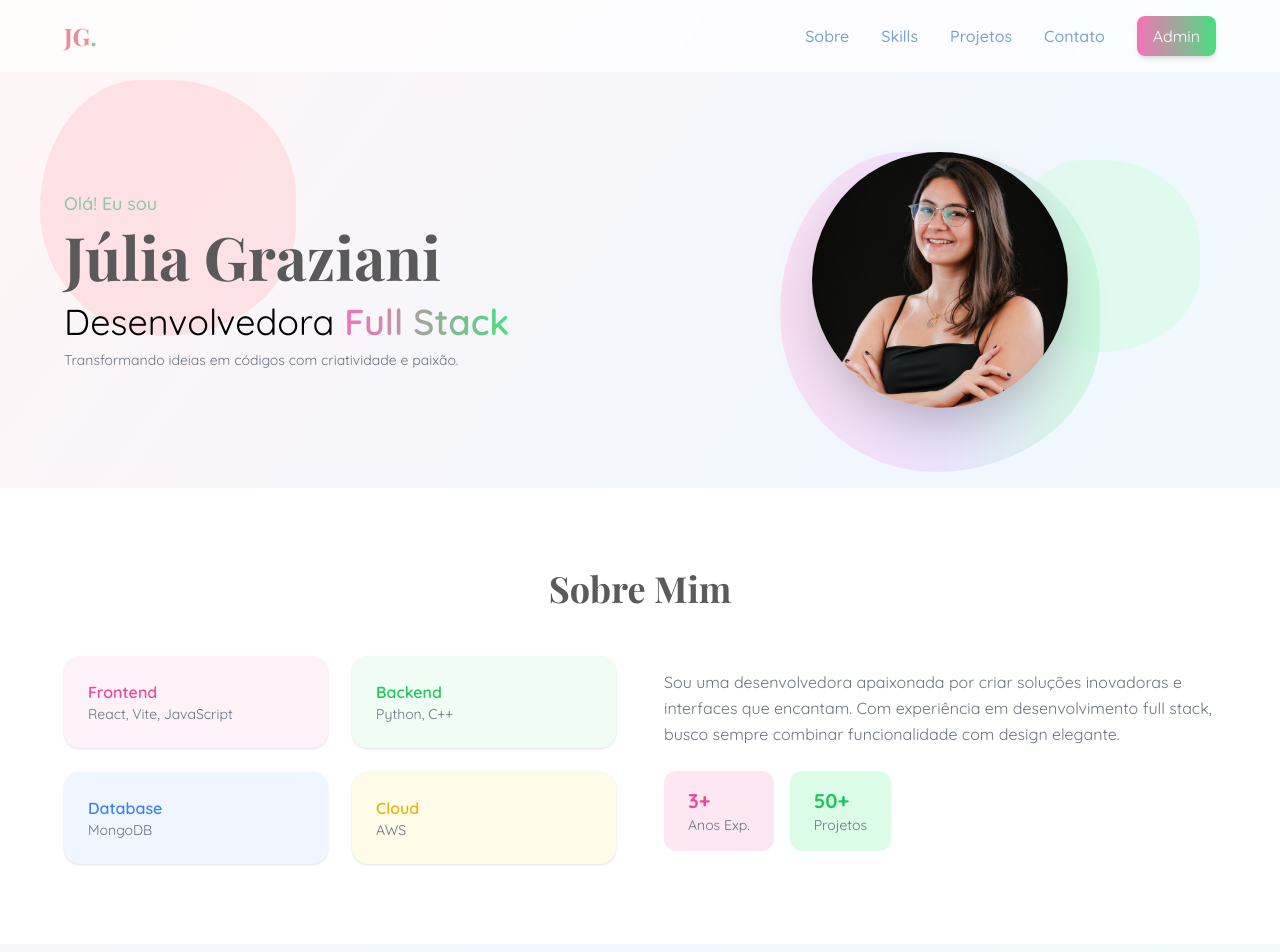
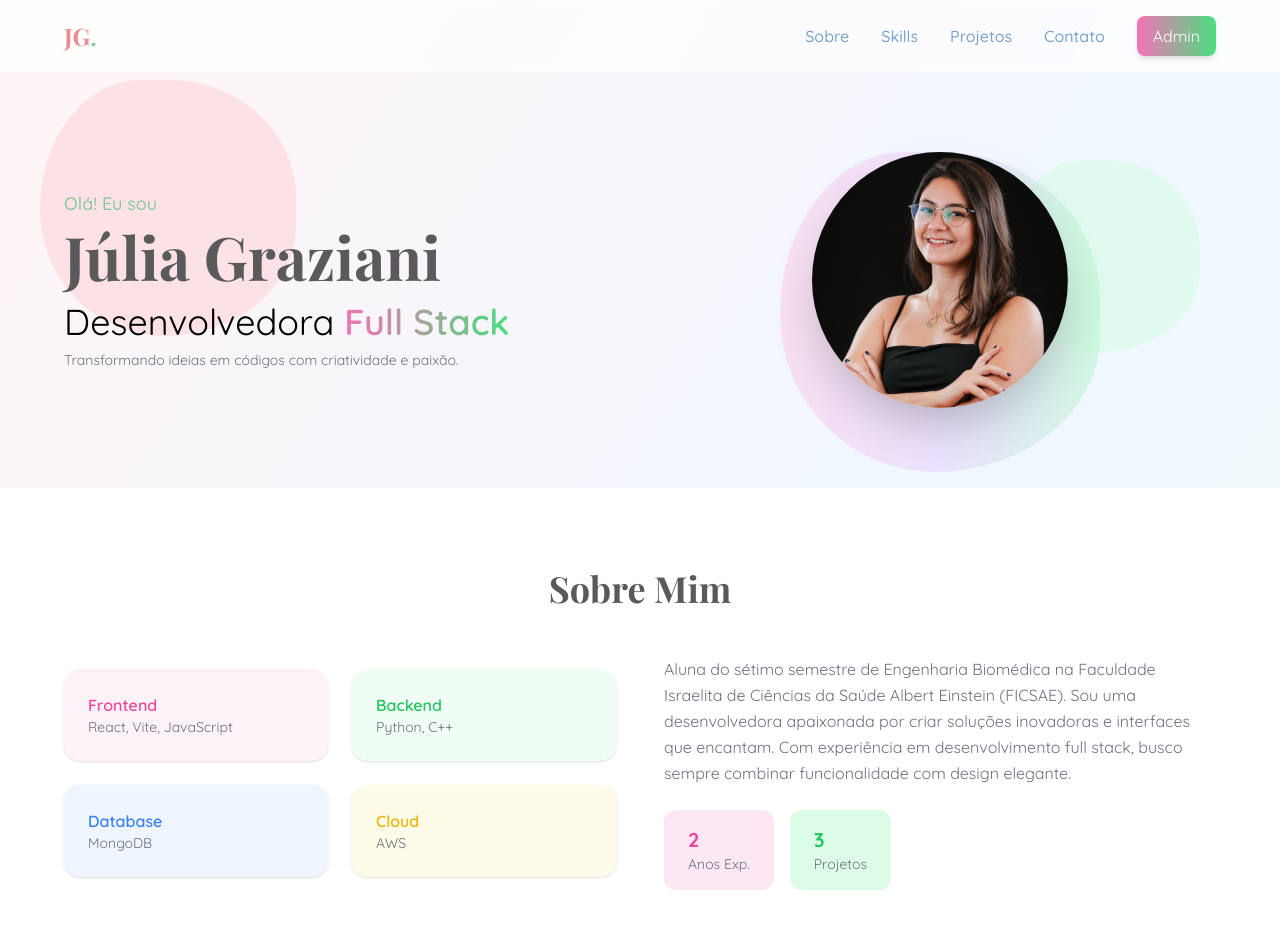
Before and after one commit to juliagrazianii/Portfolio-Virtual-JG, a React (Vite) app in the folder frontend/: page / in a window 1280 px wide. Shown: the top 952 px of the page. Built offline with nearby package versions, Linux system fonts and the light colour scheme; no server answers.

Commit message:
ajustes finos na área sobre mim

```diff
--- a/frontend/src/components/About.jsx
+++ b/frontend/src/components/About.jsx
@@ -48,6 +48,7 @@ export default function About() {
       <div>
 
         <p className="text-gray-500 leading-relaxed mb-6">
+          Aluna do sétimo semestre de Engenharia Biomédica na Faculdade Israelita de Ciências da Saúde Albert Einstein (FICSAE).
           Sou uma desenvolvedora apaixonada por criar soluções inovadoras
           e interfaces que encantam. Com experiência em desenvolvimento
           full stack, busco sempre combinar funcionalidade com design
@@ -58,12 +59,12 @@ export default function About() {
         <div className="flex gap-4">
 
           <div className="bg-pink-100 px-6 py-4 rounded-xl">
-            <p className="text-pink-500 font-bold text-xl">3+</p>
+            <p className="text-pink-500 font-bold text-xl">2</p>
             <p className="text-sm text-gray-500">Anos Exp.</p>
           </div>
 
           <div className="bg-green-100 px-6 py-4 rounded-xl">
-            <p className="text-green-500 font-bold text-xl">50+</p>
+            <p className="text-green-500 font-bold text-xl">3</p>
             <p className="text-sm text-gray-500">Projetos</p>
           </div>
 
```
